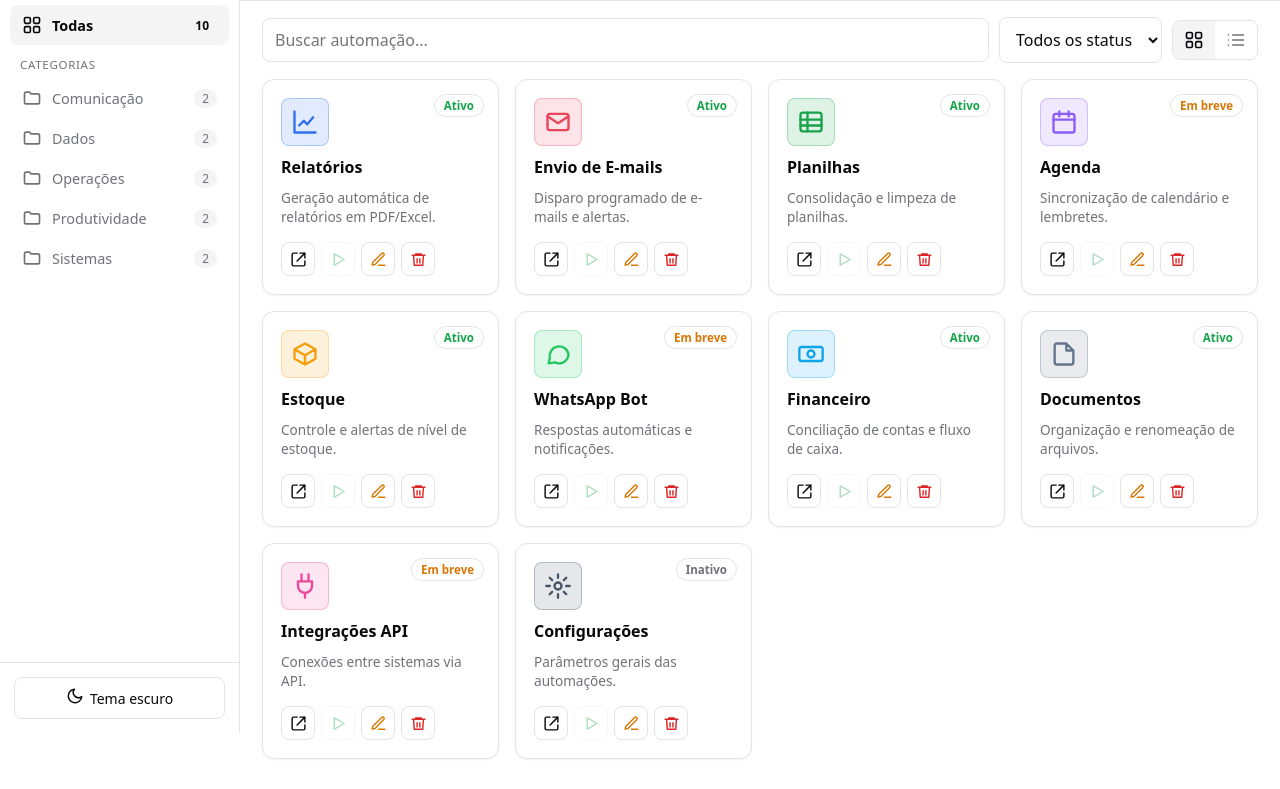
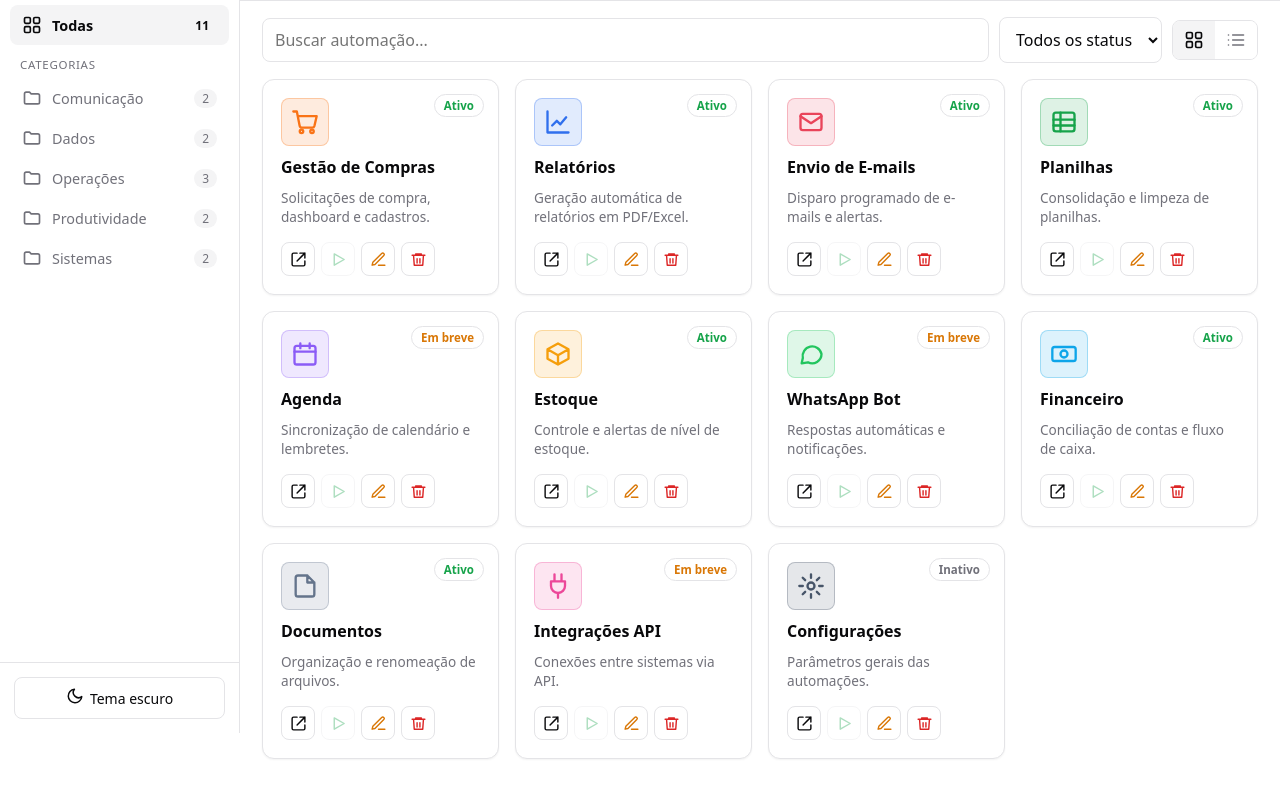
Before and after one commit to andersonsouza26/home, a plain HTML site: page main.html in a window 1280 px wide. Shown: the part 67-856 px from the top of the page. Drawn offline with Linux system fonts and the light colour scheme.

Commit message:
Adiciona card Gestão de Compras como primeira automação

```diff
--- a/main.html
+++ b/main.html
@@ -221,6 +221,7 @@
 // ===================== DADOS =====================
 // url: tela a abrir • webhook: URL do gatilho HTTP do Power Automate (opcional)
 let APPS = [
+  { nome:"Gestão de Compras", desc:"Solicitações de compra, dashboard e cadastros.", cat:"Operações", cor:"#f97316", icon:"cart", url:"compras-trc.html", webhook:"", status:"on"  },
   { nome:"Relatórios",       desc:"Geração automática de relatórios em PDF/Excel.", cat:"Dados",         cor:"#2f6fed", icon:"chart",    url:"relatorios.html",  webhook:"", status:"on"  },
   { nome:"Envio de E-mails", desc:"Disparo programado de e-mails e alertas.",       cat:"Comunicação",   cor:"#e9445a", icon:"mail",     url:"emails.html",      webhook:"", status:"on"  },
   { nome:"Planilhas",        desc:"Consolidação e limpeza de planilhas.",           cat:"Dados",         cor:"#16a34a", icon:"table",    url:"planilhas.html",   webhook:"", status:"on"  },
@@ -245,6 +246,7 @@ const ICONS = {
   file:'<path d="M14 3H6a2 2 0 0 0-2 2v14a2 2 0 0 0 2 2h12a2 2 0 0 0 2-2V9zM14 3v6h6"/>',
   plug:'<path d="M9 2v6M15 2v6M6 8h12v4a6 6 0 0 1-12 0zM12 18v4"/>',
   gear:'<circle cx="12" cy="12" r="3"/><path d="M12 2v3M12 19v3M4.9 4.9l2.1 2.1M17 17l2.1 2.1M2 12h3M19 12h3M4.9 19.1 7 17M17 7l2.1-2.1"/>',
+  cart:'<circle cx="9" cy="20" r="1.5"/><circle cx="18" cy="20" r="1.5"/><path d="M2 3h3l2.4 12.2a2 2 0 0 0 2 1.6h8.7a2 2 0 0 0 2-1.5L22 7H6"/>',
   bolt:'<path d="M13 2 3 14h9l-1 8 10-12h-9z"/>',
   users:'<circle cx="9" cy="8" r="4"/><path d="M2 21a7 7 0 0 1 14 0M17 4a4 4 0 0 1 0 8M22 21a7 7 0 0 0-4-6.3"/>',
 };
```
